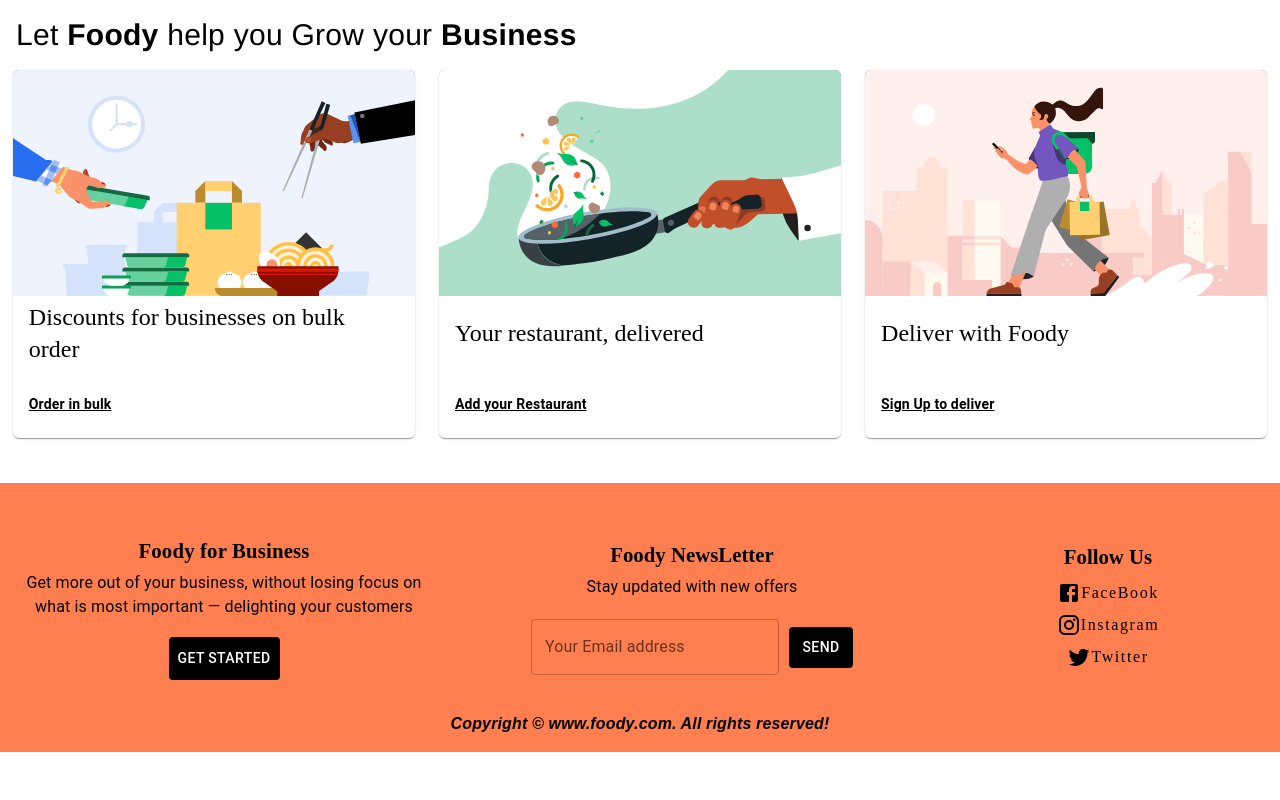
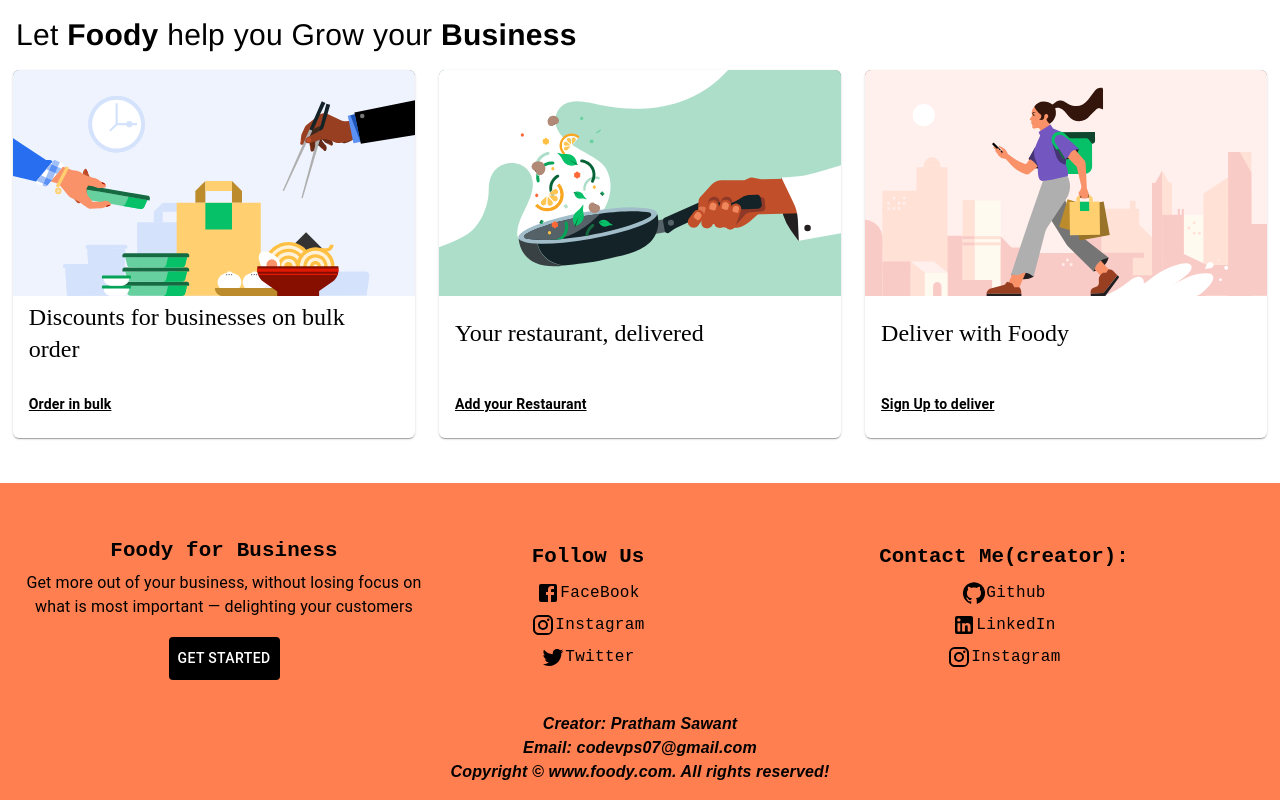
Before and after one commit to Codevps/Foody01, a React (Create React App) app in the folder client/: page /home in a window 1280 px wide. Shown: the part 1078-1878 px from the top of the page. Before the commit the page ends 1830 px from the top, so only its background shows below. Built offline with nearby package versions, Linux system fonts and the light colour scheme; no server answers.

Commit message:
working.

```diff
--- a/client/src/components/Cart/Details.js
+++ b/client/src/components/Cart/Details.js
@@ -113,6 +113,7 @@
                 >
                   {(sum = item.price * item.quantity)}
                   {(tSum += sum)}
+                  {console.log(item)}
                 </div>
                 <div style={{ display: "none" }}> {(total = tSum)}</div>
                 <Typography variant="body1">
--- a/client/src/components/CartItems/CartItem/CartItem.js
+++ b/client/src/components/CartItems/CartItem/CartItem.js
@@ -39,7 +39,6 @@
     dispatch(deleteItem(item._id));
     // window.alert(`${item.title} removed from cart`);
   };
-
   return (
     <Card className={classes.card} elevation={6}>
       <ButtonBase
--- a/client/src/components/CartItems/CartItems.js
+++ b/client/src/components/CartItems/CartItems.js
@@ -19,7 +19,6 @@
         No items in Cart yet,continue Shopping.
       </div>
     );
-
   return (
     <Grid
       container
--- a/client/src/components/DashBoard/DashBoard.js
+++ b/client/src/components/DashBoard/DashBoard.js
@@ -24,10 +24,10 @@
         spacing={5}
         className={classes.container}
       >
-        <Grid item xs={12} sm={6} md={6} lg={8}>
+        <Grid item xs={9} sm={6} md={6} lg={8}>
           <Posts setCurrentId={setCurrentId} />
         </Grid>
-        <Grid item xs={12} sm={6} md={6} lg={4}>
+        <Grid item xs={11} sm={6} md={6} lg={4}>
           <Form currentId={currentId} setCurrentId={setCurrentId} />
         </Grid>
       </Grid>
--- a/client/src/components/Footer/Footer.js
+++ b/client/src/components/Footer/Footer.js
@@ -1,10 +1,12 @@
-import { Button, Container, Grid, TextField, Typography } from "@mui/material";
+import FacebookIcon from "@mui/icons-material/Facebook";
+import GitHubIcon from "@mui/icons-material/GitHub";
+import Instagram from "@mui/icons-material/Instagram";
+import LinkedInIcon from "@mui/icons-material/LinkedIn";
+import Twitter from "@mui/icons-material/Twitter";
+import { Button, Container, Grid, Typography } from "@mui/material";
 import React from "react";
+import { Link } from "react-router-dom";
 import useStyles from "./styles";
-import FacebookIcon from "@mui/icons-material/Facebook";
-import Instagram from "@mui/icons-material/Instagram";
-import Twitter from "@mui/icons-material/Twitter";
-import { Link } from "react-router-dom";
 
 export default function Footer() {
   const authenticated = null;
@@ -43,7 +45,7 @@
           </Grid>
         ) : (
           <Grid item>
-            <Typography variant="h4" component="p" className={classes.heading}>
+            <Typography variant="h4" className={classes.heading}>
               Foody for Business
             </Typography>
             <Typography
@@ -65,16 +67,6 @@
           </Grid>
         )}
       </Grid>
-      <Grid item xs={12} md={5}>
-        <Typography variant="h5" component="p" className={classes.heading}>
-          Foody NewsLetter
-        </Typography>
-        <Typography variant="body1" component="p" style={{ marginBottom: 20 }}>
-          Stay updated with new offers
-        </Typography>
-        <TextField label="Your Email address" variant="outlined" />
-        <Button className={classes.buttonStyleTwo}>SEND</Button>
-      </Grid>
       <Grid item xs={12} md={3} className={classes.resources}>
         <Typography variant="h5" component="p" className={classes.heading}>
           Follow Us
@@ -89,8 +81,27 @@
           <Twitter /> Twitter
         </Typography>
       </Grid>
+      <Grid item xs={12} md={5}>
+        <Typography variant="h5" component="p" className={classes.heading}>
+          Contact Me(creator):
+        </Typography>
+        <Typography className={classes.logo}>
+          <GitHubIcon /> Github
+        </Typography>
+        <Typography className={classes.logo}>
+          <LinkedInIcon /> LinkedIn
+        </Typography>
+        <Typography className={classes.logo}>
+          <Instagram /> Instagram
+        </Typography>
+      </Grid>
+
       <Container className={classes.copy}>
         <Typography className={classes.footEnd}>
+          <i> Creator: Pratham Sawant</i>
+          <br />
+          <i> Email: codevps07@gmail.com</i>
+          <br />
           <i> Copyright &copy; www.foody.com. All rights reserved!</i>
         </Typography>
       </Container>
--- a/client/src/components/Footer/styles.js
+++ b/client/src/components/Footer/styles.js
@@ -55,17 +55,18 @@
     },
   },
   logo: {
-    fontFamily: " Sans Serif ",
+    fontFamily: "monospace",
     lineHeight: "2rem",
     display: "flex",
     alignItems: "center",
     justifyContent: "center",
-    letterSpacing: ".1rem",
+    letterSpacing: ".02rem",
   },
   heading: {
     color: "black",
-    fontFamily: " Sans Serif ",
-    fontWeight: "800",
+    fontFamily: " monospace ",
+    fontWeight: "600",
+    letterSpacing: "none",
     fontSize: "1.3rem",
     lineHeight: "2.5rem",
   },
--- a/client/src/components/Hero/styles.js
+++ b/client/src/components/Hero/styles.js
@@ -2,7 +2,7 @@
 
 export default makeStyles((theme) => ({
   search: {
-    width: "500px",
+    width: "auto",
     backgroundColor: "white",
     borderRadius: "12px",
     color: "red",
--- a/client/src/components/Home/Home.js
+++ b/client/src/components/Home/Home.js
@@ -15,7 +15,7 @@
     dispatch(getOrders());
   }, [dispatch]);
   return (
-    <div>
+    <div style={{ width: "auto" }}>
       <Hero />
       {/* <Carousel1 slides={CarouselData} /> */}
       <Category />
--- a/client/src/components/NavBar/NavBar.js
+++ b/client/src/components/NavBar/NavBar.js
@@ -5,6 +5,7 @@
 import { Link, useLocation, useNavigate } from "react-router-dom";
 import { LOGOUT } from "../../constants/actionTypes";
 import useStyles from "./styles";
+import "./style.css";
 import ShoppingCartIcon from "@mui/icons-material/ShoppingCart";
 
 const NavBar = () => {
@@ -13,6 +14,7 @@
   const navigate = useNavigate();
   const classes = useStyles();
   const [user, setUser] = useState(JSON.parse(localStorage.getItem("profile")));
+  let t = false;
 
   const logout = () => {
     dispatch({ type: LOGOUT });
@@ -78,6 +80,7 @@
                   </Button>
                 </>
               )}
+              <div className="dropdown">
                 <Avatar
                   className={classes.purple}
                   alt={user?.result.name}
@@ -85,17 +88,20 @@
                 >
                   {user?.result.name.charAt(0)}
                 </Avatar>
-              <Typography className={classes.userName} variant="h6">
+                <div className="dropdown-content">
+                  <p className={classes.userName} variant="h6">
                     {user?.result.name}
-              </Typography>{" "}
-              <Button
+                  </p>
+                  <button
                     className={classes.btn}
                     variant="contained"
                     color="secondary"
                     onClick={logout}
                   >
                     Logout
-              </Button>
+                  </button>
+                </div>
+              </div>
             </div>
           ) : (
             <div>
--- /dev/null
+++ b/client/src/components/NavBar/style.css
@@ -0,0 +1,41 @@
+  .dropdown {
+    position: relative;
+    display: inline-block;
+  }
+
+  .dropdown-content {
+    display: none;
+    position: absolute;
+    background-color: #f9f9f9;
+    min-width: auto;
+    box-shadow: 0px 8px 16px 0px rgba(0,0,0,0.2);
+    z-index: 1;
+
+  }
+
+
+  .dropdown-content p {
+    color: black;
+    margin-left:1rem;
+    margin:1rem;
+    text-decoration: none;
+    display: block;
+    font-size: 1rem;
+    font-family: Arial, Helvetica, sans-serif;
+  }
+  .dropdown-content button {
+    font-size: .9rem;
+    font-family: Arial, Helvetica, sans-serif;
+    padding:.5rem;
+    margin-left:1rem;
+    margin-bottom:1rem;
+    border-radius: 4px;
+    border:none;
+    text-transform: uppercase;
+  }
+
+  .dropdown-content a:hover {background-color: #f1f1f1}
+
+  .dropdown:hover .dropdown-content {
+    display: block;
+  }
--- a/client/src/components/NavBar/styles.js
+++ b/client/src/components/NavBar/styles.js
@@ -18,9 +18,10 @@
     color: "coral",
     textDecoration: "none",
     fontWeight: "800",
-    fontSize: "3rem",
+    fontSize: "2.6rem",
   },
   btn: {
+    fontSize: "0.7rem",
     backgroundColor: "black",
     color: "white",
     "&:hover": {
@@ -29,6 +30,7 @@
     },
   },
   btn2: {
+    fontSize: "0.7rem",
     marginLeft: "20px",
     backgroundColor: "white",
     color: "black",
@@ -60,4 +62,12 @@
     marginRight: "20px",
     marginLeft: "20px",
   },
+  dropdownContent: {
+    display: "block",
+    position: "absolute",
+    backgroundColor: "#f9f9f9",
+    minWidth: "160px",
+    boxShadow: "0px 8px 16px 0px rgba(0,0,0,0.2)",
+    zIndex: "1",
+  },
 }));
```
Lines whose indentation alone changed are shown as unchanged.
